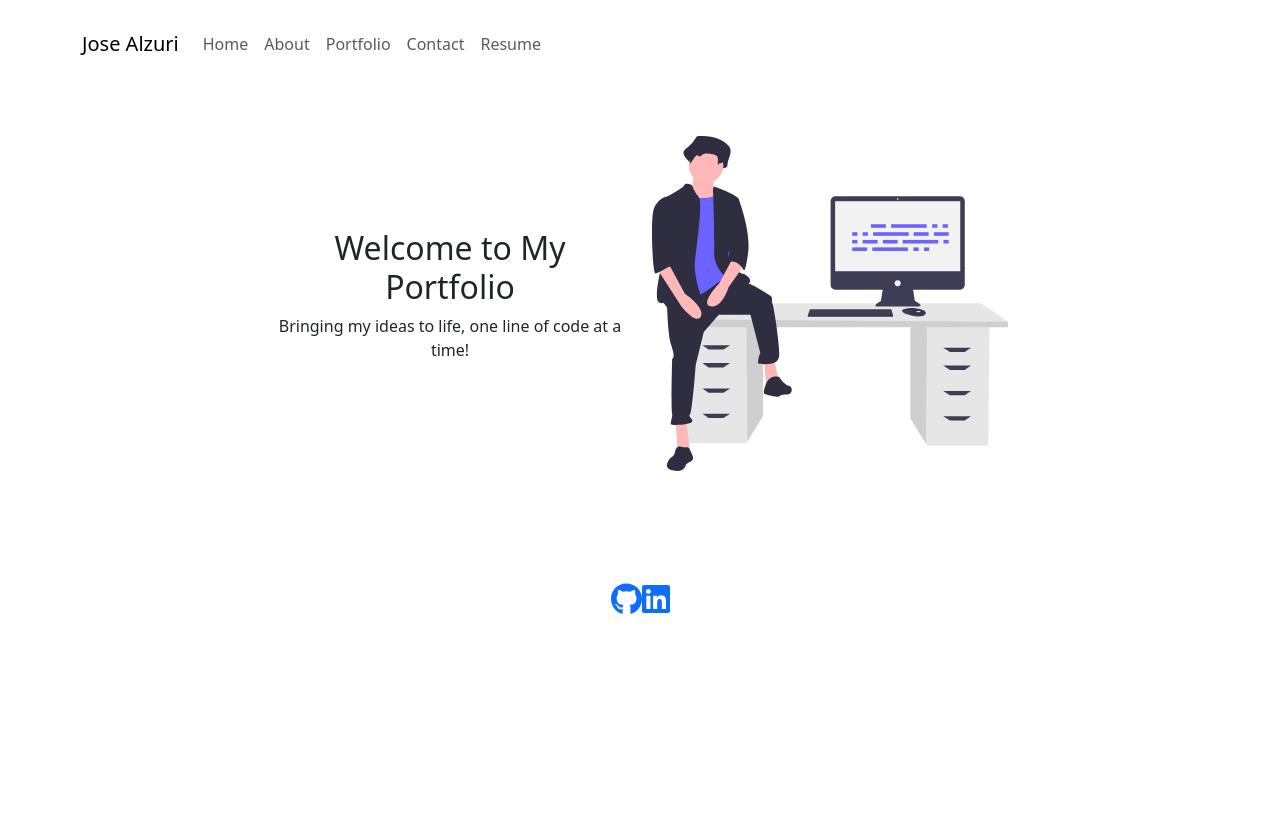
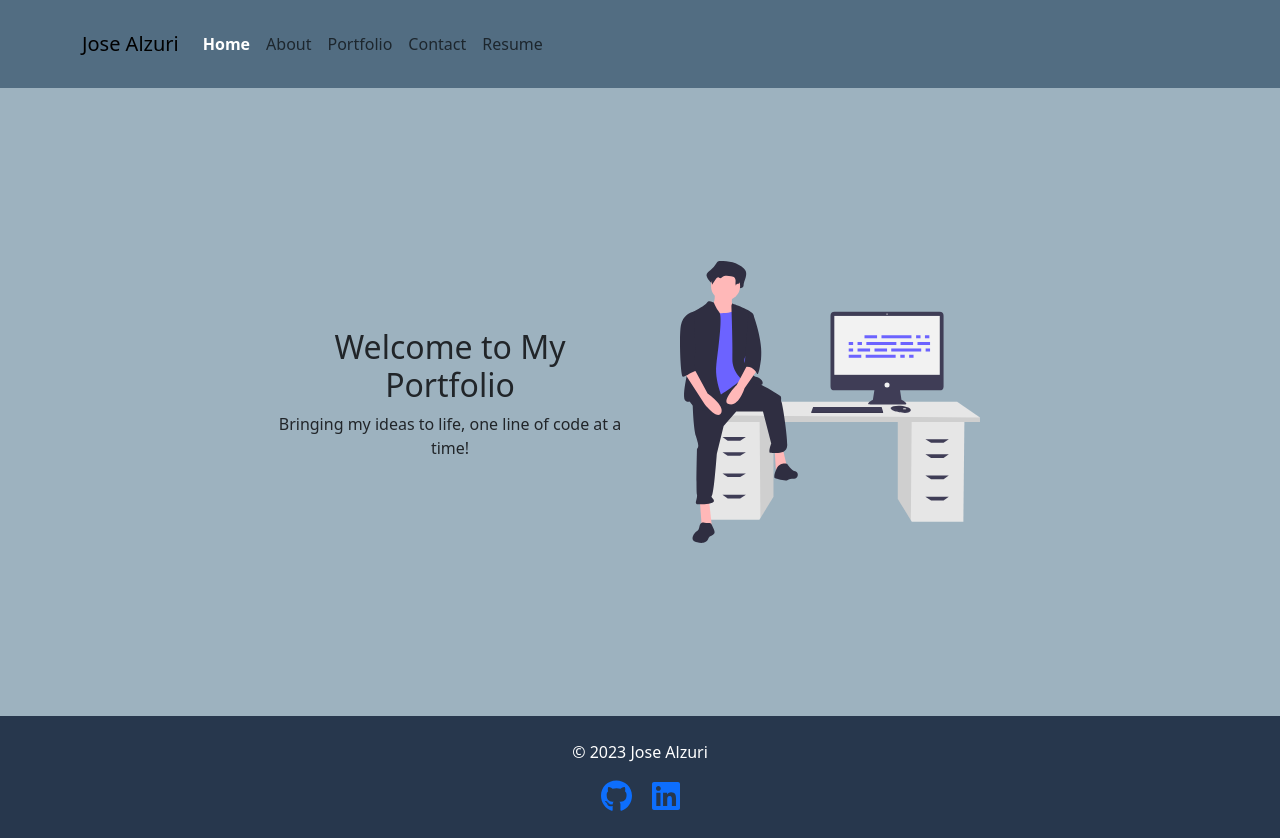
Before and after one commit to Jalzu1007/josealzuri-react-portfolio, a React (Create React App) app: page / in a window 1280 px wide. Before the commit the page ends 800 px from the top, so only its background shows below. Built offline with nearby package versions, Linux system fonts and the light colour scheme; the HTML template or start-up script is replaced by a standard one.

Commit message:
Updated styling and images rendering

```diff
--- a/src/App.css
+++ b/src/App.css
@@ -1,38 +1,36 @@
-.App {
-  text-align: center;
+section {
+  min-height: calc(100vh - 172px);
+  background-color: #9DB2BF;
 }
 
-.App-logo {
-  height: 40vmin;
-  pointer-events: none;
+header {
+  background-color: #526D82;
 }
 
-@media (prefers-reduced-motion: no-preference) {
-  .App-logo {
-    animation: App-logo-spin infinite 20s linear;
-  }
+footer {
+  background-color: #27374D;
 }
 
-.App-header {
-  background-color: #282c34;
-  min-height: 100vh;
-  display: flex;
-  flex-direction: column;
-  align-items: center;
-  justify-content: center;
-  font-size: calc(10px + 2vmin);
-  color: white;
+.custom-img {
+  width: 300px;
+  height: auto;
 }
 
-.App-link {
-  color: #61dafb;
+.footer-icons-container {
+  display: flex;
+  justify-content: center;
+  gap: 20px;
 }
 
-@keyframes App-logo-spin {
-  from {
-    transform: rotate(0deg);
-  }
-  to {
-    transform: rotate(360deg);
-  }
+.btn {
+  margin: 1px !important;
 }
+
+.nav-item.active .nav-link {
+  color: white;
+  font-weight: bold;
+}
+
+.tech-h4 {
+  margin-bottom: 2rem
+}
--- a/src/components/Portfolio.js
+++ b/src/components/Portfolio.js
@@ -11,14 +11,14 @@ const projects = [
     },
     {
       title: 'Tech Blog',
-      description: 'Full-stack tech blog application.',
+      description: 'Full-Stack tech blog application.',
       imageSrc: 'tech-blog-project.jpg',
       deployedLink: 'https://tech-blog-jalzu1007-7d5a00d9e01b.herokuapp.com/',
       githubLink: 'https://github.com/Jalzu1007/tech-blog.git'
     },
     {
       title: 'BookMark',
-      description: 'Quote generator web application.',
+      description: 'Full-Stack book review application.',
       imageSrc: 'book-mark.jpg',
       deployedLink: 'https://jalzu1007.github.io/the_recipe_bar/',
       githubLink: 'https://github.com/Jalzu1007/the_recipe_bar.git'
```
Also changed, not shown: public/manifest.json.
